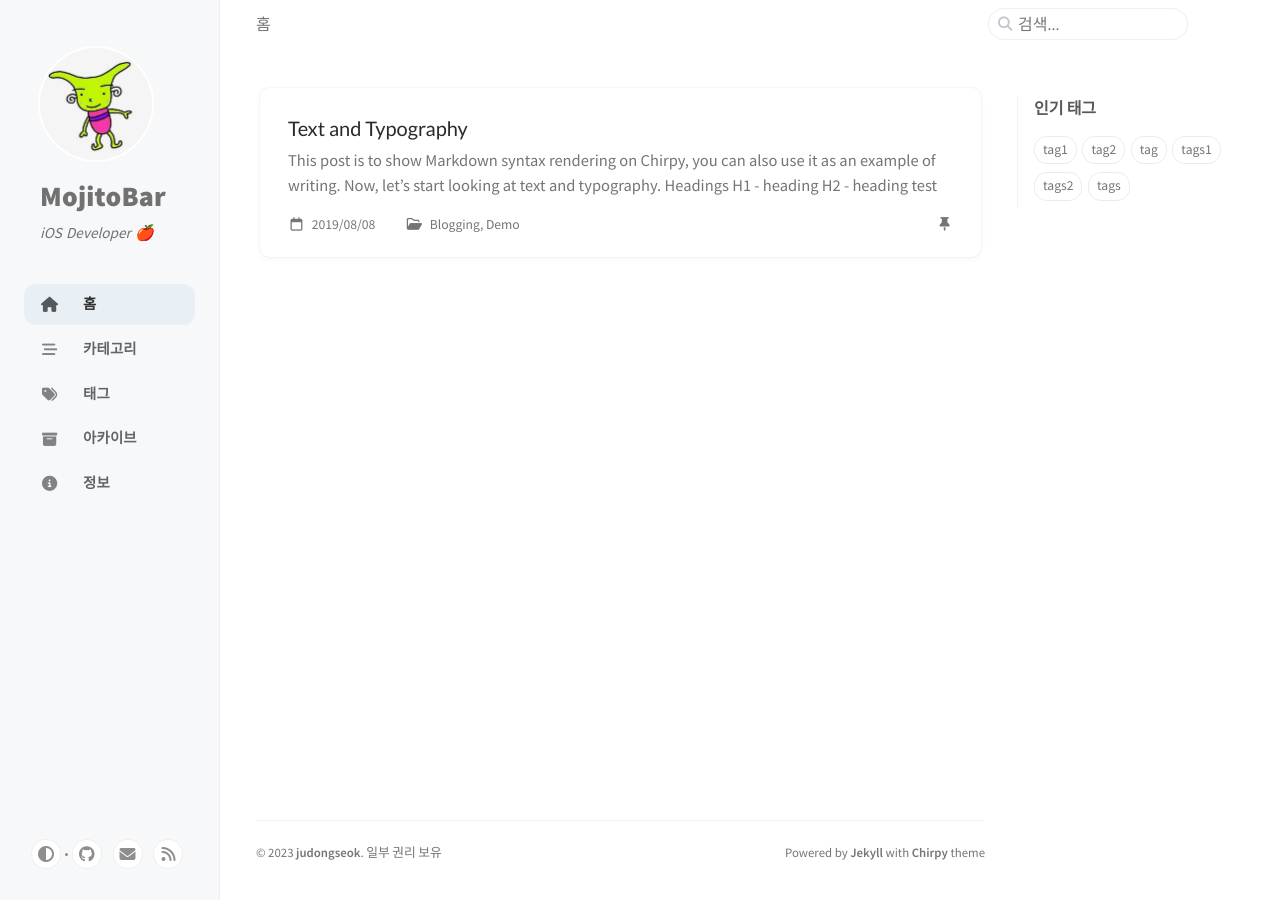
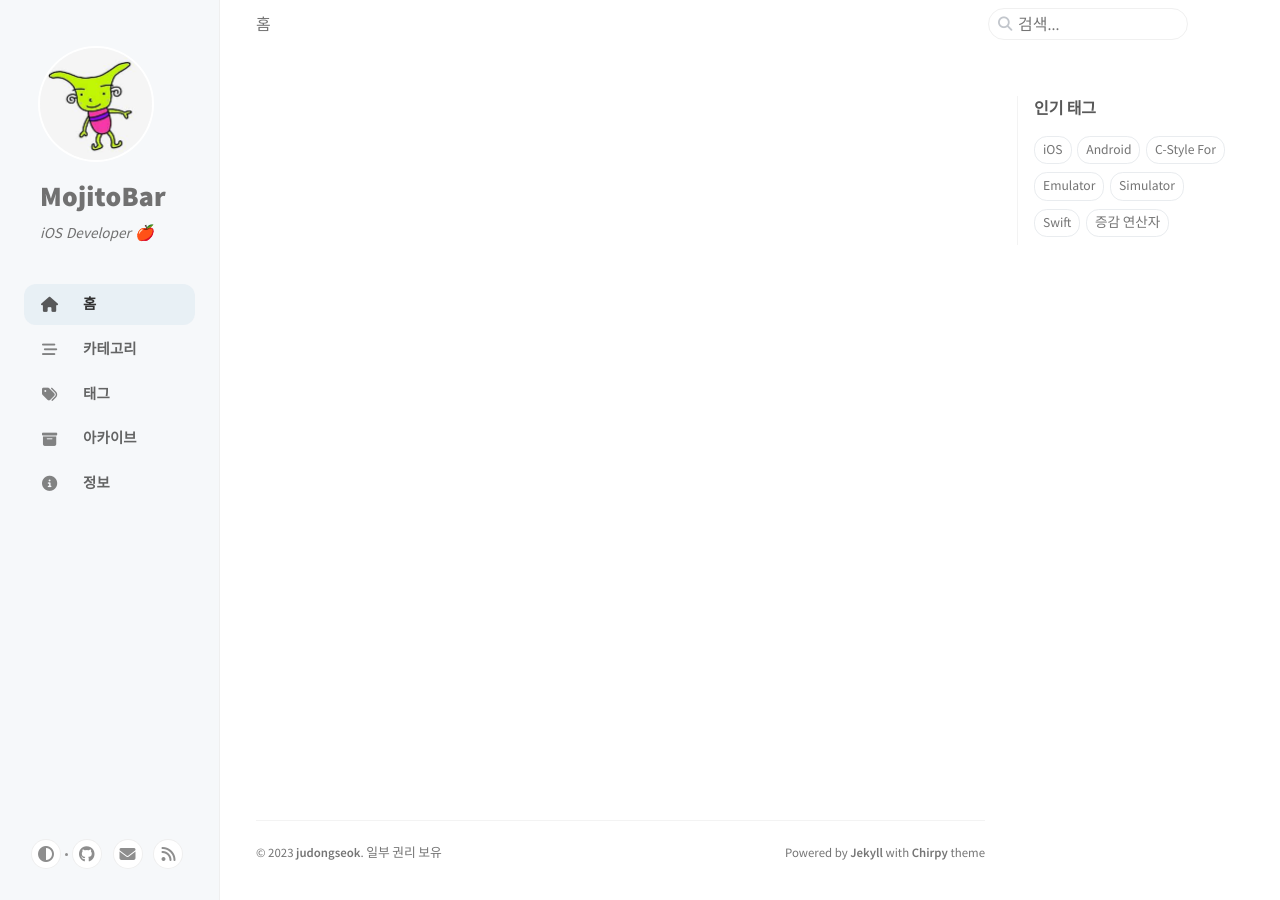
Before and after one commit to MojitoBar/MojitoBar.github.io, a Jekyll site: the page built from index.html, in a window 1280 px wide. Built offline with Jekyll 4.4.1, drawn with Linux system fonts in a browser that asks for light colours; cached includes are drawn as plain includes.

Commit message:
post moved

```diff
--- a/_posts/2019-08-08-text-and-typography.md
+++ /dev/null
@@ -1,22 +0,0 @@
----
-title: Text and Typography
-author: mojitobar
-date: 2019-08-08 11:33:00 +0900
-categories: [Blogging, Demo]
-tags: [tags, tags1, tags2]
-pin: true
-math: true
-mermaid: true
----
-
-This post is to show Markdown syntax rendering on [**Chirpy**](https://github.com/cotes2020/jekyll-theme-chirpy/fork), you can also use it as an example of writing. Now, let's start looking at text and typography.
-
-## Headings
-
-# H1 - heading
-
-{: .mt-4 .mb-0 }
-
-## H2 - heading
-
-test
--- a/_sass/addon/variables.scss
+++ b/_sass/addon/variables.scss
@@ -5,7 +5,7 @@
 /* sidebar */
 
 $sidebar-width: 220px !default; /* the basic width */
-$sidebar-width-large: 300px !default; /* screen width: >= 1650px */
+$sidebar-width-large: 240px !default; /* screen width: >= 1650px */
 $sb-btn-gap: 0.8rem !default;
 $sb-btn-gap-lg: 1rem !default;
 
```
Also changed, not shown: _posts/2023-10-05-simulator-emulator.md (added, +74 -0 lines), _posts/2023-10-05-swift-c-style-for.md (added, +71 -0 lines), _posts/2023-10-24-TestPost.md (deleted, +0 -12 lines).
